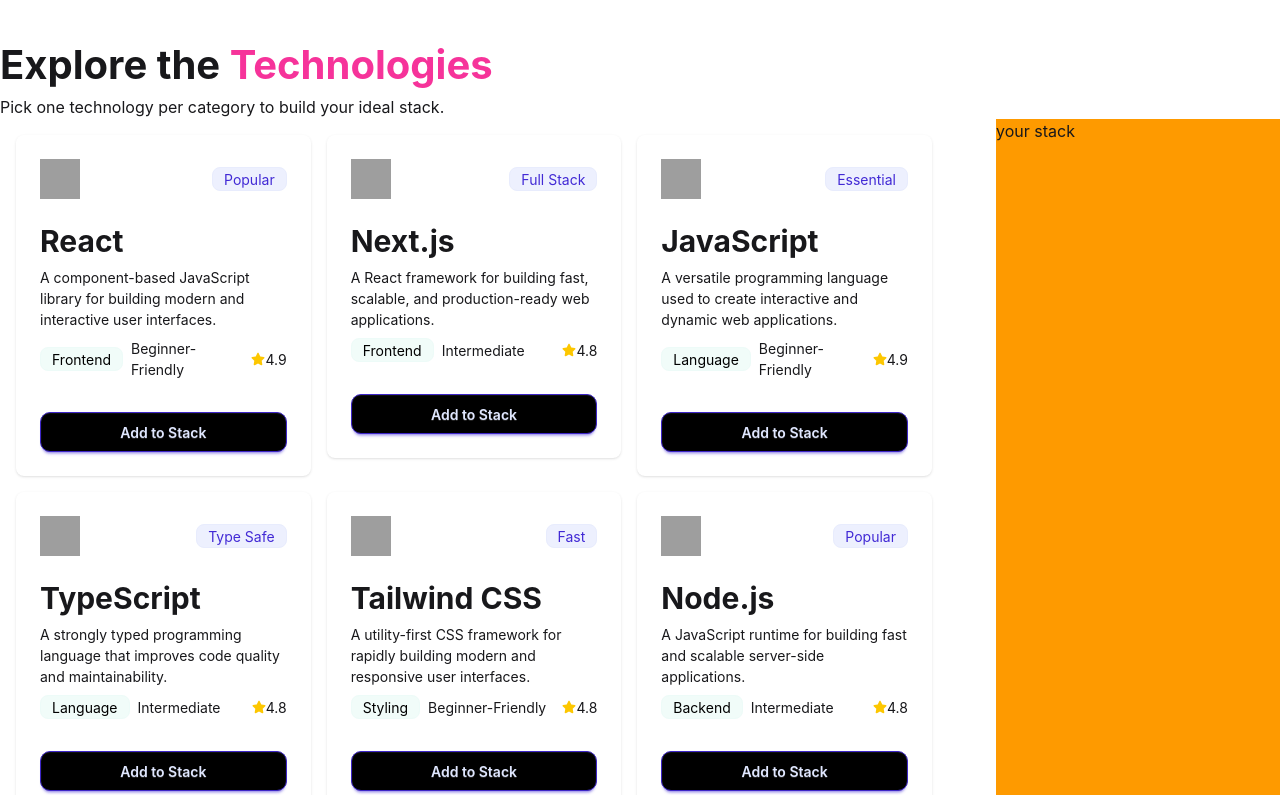
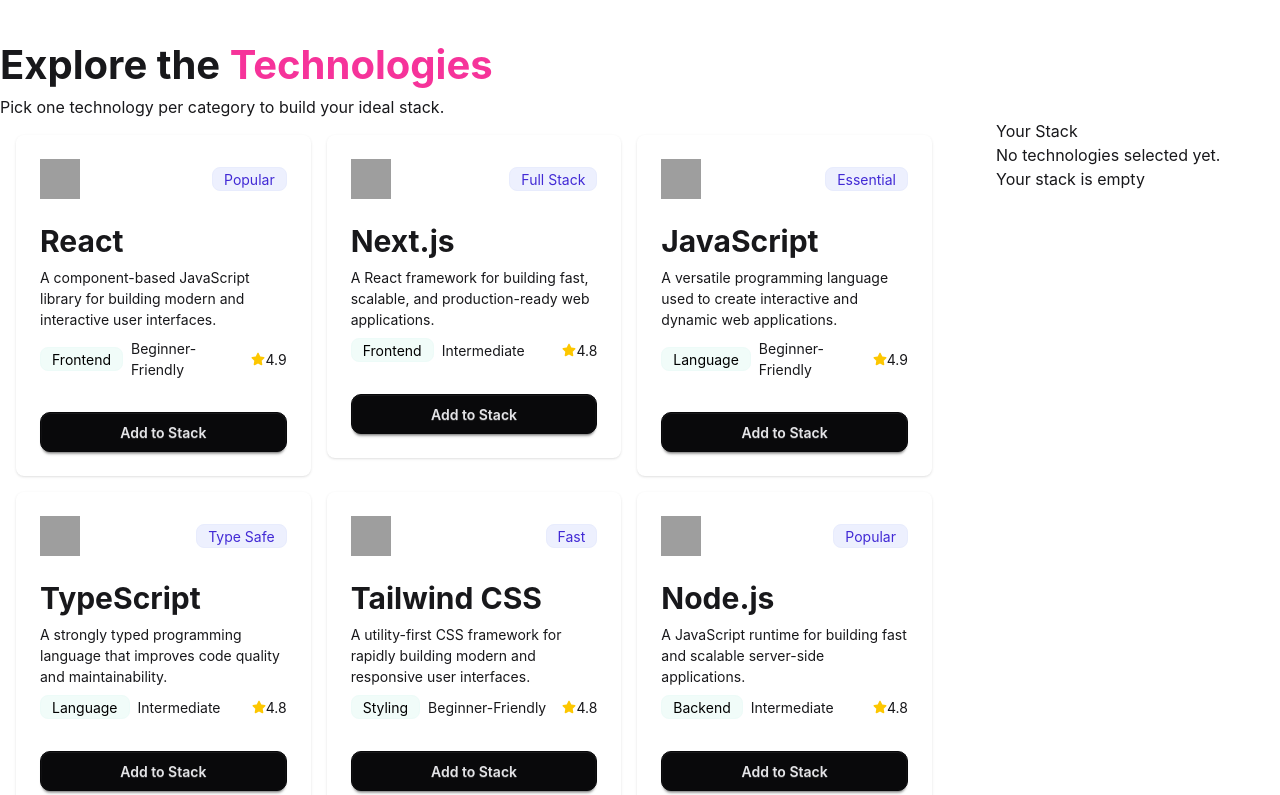
Before and after one commit to rabbipatuary/dev-stack-app, a React (Vite) app: page / in a window 1280 px wide. Shown: the part 488-1283 px from the top of the page. Built offline with nearby package versions, Linux system fonts and the light colour scheme; grey boxes are pictures that could not be loaded.

Commit message:
Technology selected functionality add

```diff
--- a/src/component/technologies/AllTechnologies.tsx
+++ b/src/component/technologies/AllTechnologies.tsx
@@ -1,56 +1,34 @@
-import React from 'react';
-import type { Itechnologies } from '../../types/technologies';
-import { FaStar } from "react-icons/fa";
+import { useState } from "react";
+import type { Itechnologies } from "../../types/technologies";
 
-const AllTechnologies = ({teches}) => {
+import TechnologyCard from "./TechnologiesCard";
+import YourStackCard from "./YourStackCard";
 
-    return (
-    <div className='grid grid-cols-12 container mx-auto gap-12'>
-        <div className='grid grid-cols-3 col-span-9 gap-4 p-4'>
- {
-    teches.map((tech:Itechnologies)=>{
-        return(
-            <div className=''>
-                <div className="card  shadow-sm">
-  <div className="card-body">
-    <div className='flex justify-between items-center'>
-    <img src={tech.icon} alt="icon" className='w-[40px] h-[40px] ' />
-    <span className="badge badge-soft badge-primary">{tech.badge}</span>
-    </div>
+const AllTechnologies = ({ teches }: { teches: Itechnologies[] }) => {
+  const [selectedTech, setSelectedTech] = useState<Itechnologies[]>([]);
 
-      <h2 className="text-3xl font-bold pt-4">{tech.name}</h2>
-      <p>{tech.description}</p>
-      <div className='flex justify-between items-center gap-2'>
-        <span className='badge badge-soft badge-accent text-black'>{tech.category}</span>
-        <p>{tech.difficulty}</p>
-        <div className='flex items-center'>
-            <FaStar className="text-yellow-400" />
-             <p>{tech.rating}</p>
-            </div>
+  return (
+    <div className="grid grid-cols-12 container mx-auto gap-12 justify-center">
 
+      <div className="grid grid-cols-3 col-span-9 gap-4 p-4">
+        {teches.map((tech) => {
+          return (
+            <TechnologyCard
+              key={tech.id}
+              tech={tech}
+              setSelectedTech={setSelectedTech}
+            />
+          );
+        })}
       </div>
 
-    <div className="mt-6">
-      <button className="btn btn-primary btn-block bg-black rounded-[10px]">Add to Stack</button>
+      <YourStackCard
+        selectedTech={selectedTech}
+        setSelectedTech={setSelectedTech}
+      />
+
     </div>
-  </div>
-               </div>
-            </div>
-        )
-
-    })
- }
- </div>
-         <div className='col-span-3 bg-amber-500'>
-             <h1>your stack</h1>
-        </div>
-
-
- </div>
-
-
-
-    );
+  );
 };
 
 export default AllTechnologies;
--- /dev/null
+++ b/src/component/technologies/TechnologiesCard.tsx
@@ -0,0 +1,75 @@
+import { useState } from "react";
+import type { Itechnologies } from "../../types/technologies";
+
+import { FaStar } from "react-icons/fa";
+
+const TechnologyCard = ({
+  tech,
+  setSelectedTech,
+}: {
+  tech: Itechnologies;
+  setSelectedTech: React.Dispatch<React.SetStateAction<Itechnologies[]>>;
+}) => {
+  const [isAdd, setIsAdd] = useState(false);
+
+  const HandleAddTehcnologies = () => {
+    setIsAdd(true);
+
+    setSelectedTech((previous) => [...previous, tech]);
+  };
+
+  return (
+    <div>
+      <div className="card shadow-sm">
+        <div className="card-body">
+
+          <div className="flex justify-between items-center">
+            <img
+              src={tech.icon}
+              alt={tech.name}
+              className="w-10 h-10"
+            />
+
+            <span className="badge badge-soft badge-primary">
+              {tech.badge}
+            </span>
+          </div>
+
+          <h2 className="text-3xl font-bold pt-4">
+            {tech.name}
+          </h2>
+
+          <p>{tech.description}</p>
+
+          <div className="flex justify-between items-center gap-2">
+
+            <span className="badge badge-soft badge-accent text-black">
+              {tech.category}
+            </span>
+
+            <p>{tech.difficulty}</p>
+
+            <div className="flex items-center">
+              <FaStar className="text-yellow-400" />
+              <p>{tech.rating}</p>
+            </div>
+
+          </div>
+
+          <div className="mt-6">
+            <button
+              onClick={HandleAddTehcnologies}
+              disabled={isAdd}
+              className="btn btn-neutral w-full rounded-[10px]"
+            >
+              {isAdd ? "Added to Stack" : "Add to Stack"}
+            </button>
+          </div>
+
+        </div>
+      </div>
+    </div>
+  );
+};
+
+export default TechnologyCard;
--- /dev/null
+++ b/src/component/technologies/YourStackCard.tsx
@@ -0,0 +1,36 @@
+import type { Itechnologies } from "../../types/technologies";
+
+interface SelectedTechProps {
+  selectedTech: Itechnologies[];
+
+  setSelectedTech: React.Dispatch<
+    React.SetStateAction<Itechnologies[]>
+  >;
+}
+
+const YourStackCard = ({
+  selectedTech,
+  setSelectedTech,
+}: SelectedTechProps) => {
+  return (
+    <div className="col-span-3">
+
+      <h1>Your Stack</h1>
+
+      {selectedTech.length === 0 ? (
+        <p>No technologies selected yet.</p>
+      ) : (
+        <p>
+          {selectedTech.length} technologies selected
+        </p>
+      )}
+
+      <div>
+        <p>Your stack is empty</p>
+      </div>
+
+    </div>
+  );
+};
+
+export default YourStackCard;
--- a/src/types/technologies.ts
+++ b/src/types/technologies.ts
@@ -1,10 +1,10 @@
-export interface Itechnologies{
-    "id": string,
-    "name": string,
-    "category": string,
-    "description": string ,
-    "icon": string,
-    "rating": number ,
-    "difficulty": string,
-    "badge": string
+export  interface Itechnologies {
+  id: string;
+  name: string;
+  category: string;
+  description: string;
+  icon: string;
+  rating: number;
+  difficulty: string;
+  badge: string;
 }
```
